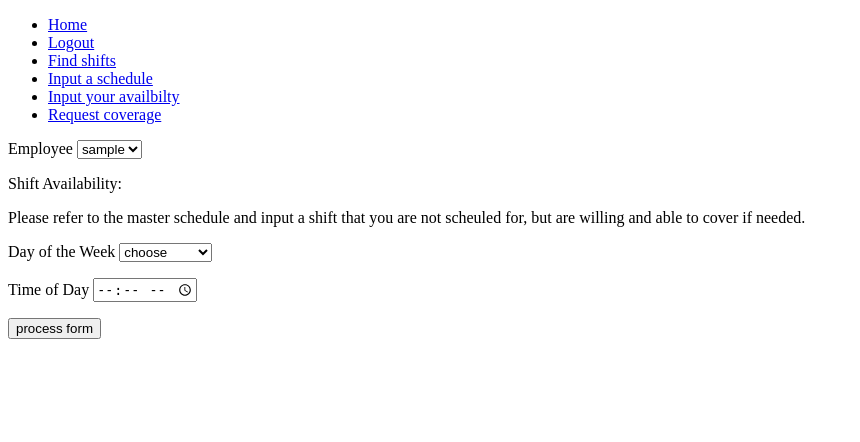
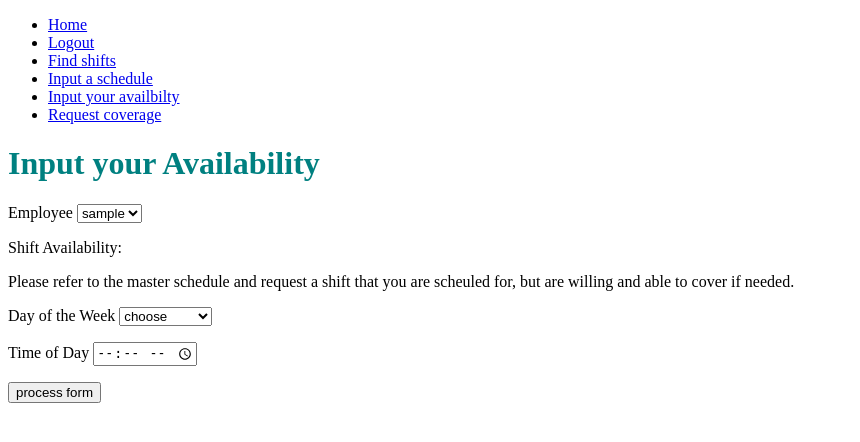
Before and after one commit to mharrigan26/FindASubstitute, a Flask app: template templates/input_availability.html in a window 1280 px wide. Shown: the top 442 px of the page, without its empty margins (0-860 px from the left). Run offline with Flask 2, Linux system fonts and the light colour scheme; the template is opened without the code that fills it: most values are stand-ins (such as "Sample title", 1, 10 or a date in 2020).

Commit message:
draft update

```diff
--- a/app.py
+++ b/app.py
@@ -168,6 +168,28 @@ def inputSchedule():
     data = helper.getAllEmployees(conn)
     return render_template('inputSchedule.html', list = data)
 
+@app.route('/input_availability/', methods=["GET", "POST"])
+def input_availability():
+    employee_ID = request.form.get('employee')
+    submit = request.form.get('submit')
+    day = request.form.get('day')
+    time = str(request.form.get('time'))
+    #need to add in code to insert data into a table, see Alexandra's code as example
+    conn = dbi.connect()
+    data = helper.getAllEmployees(conn)
+
+    return render_template('input_availability.html', list=data)
+
+@app.route('/request_coverage/', methods=["GET", "POST"])
+def request_coverage():
+    employee_ID = request.form.get('employee')
+    submit = request.form.get('submit')
+    day = request.form.get('day')
+    time = str(request.form.get('time'))
+    #need to add in code to insert data into a table, see Alexandra's code as example
+    conn = dbi.connect()
+    data = helper.getAllEmployees(conn)
+    return render_template('request_coverage.html', list=data)
 
 if __name__ == '__main__':
     import sys, os
--- a/templates/inputSchedule.html
+++ b/templates/inputSchedule.html
@@ -1,6 +1,7 @@
 {% extends "base.html" %}
 
 {% block main_content %}
+<h1>Input a Schedule</h1>
 <form method="post" action="{{url_for('inputSchedule')}}">
   <p><label> Employee
       <select required name="employee">
--- a/templates/input_availability.html
+++ b/templates/input_availability.html
@@ -1,6 +1,7 @@
 {% extends "base.html" %}
 
 {% block main_content %}
+<h1>Input your Availability</h1>
 <form method="post" action="{{url_for('input_availability')}}">
   <p><label> Employee
       <select required name="employee">
@@ -11,7 +12,7 @@
     </label></p>
 
       <p>Shift Availability:</p>
-      <p>Please refer to the master schedule and input a shift that you are not
+      <p>Please refer to the master schedule and request a shift that you are
           scheuled for, but are willing and able to cover if needed.
       </p>
 
--- a/templates/request_coverage.html
+++ b/templates/request_coverage.html
@@ -1,6 +1,7 @@
 {% extends "base.html" %}
 
 {% block main_content %}
+<h1>Request Coverage</h1>
 <form method="post" action="{{url_for('request_coverage')}}">
   <p><label> Employee
       <select required name="employee">
@@ -10,7 +11,7 @@
       </select>
     </label></p>
 
-      <p>Please enter the information of the shift that you are requesting request_coverage
+      <p>Please enter the information of the shift that you are requesting coverage
           for.</p>
 
     <p><label> Day of the Week
```
